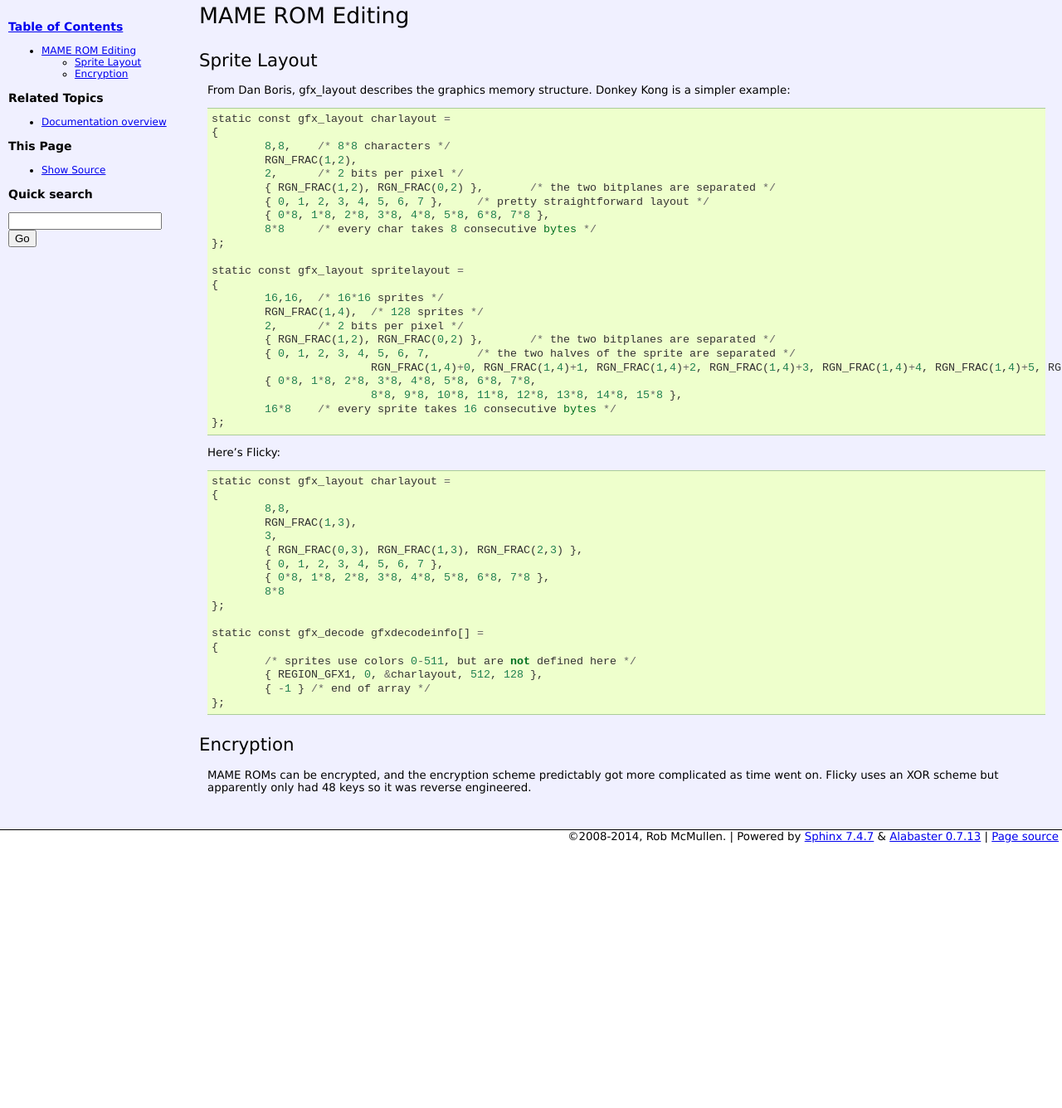
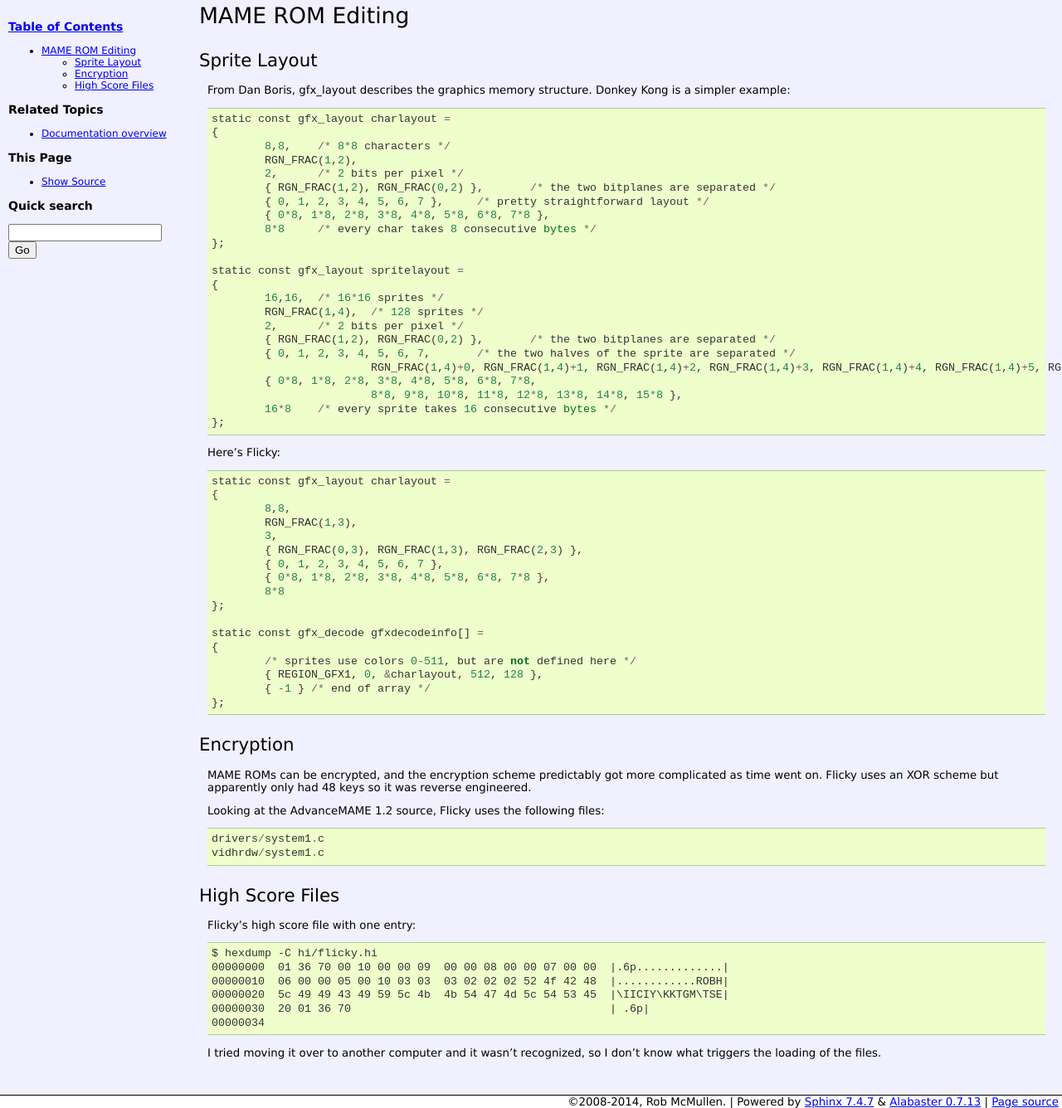
Before and after one commit to robmcmullen/omnivore, a Sphinx documentation site: the page built from docs/mame.rst, in a window 1280 px wide. Shown: the whole page at 83% size. Built offline with Sphinx 7.4.7, drawn with Linux system fonts in a browser that asks for light colours; the version number could not be read and is left out; before the commit the page ends 1016 px from its top, so only the background shows below that.

Commit message:
added more flicky docs

```diff
--- a/docs/mame.rst
+++ b/docs/mame.rst
@@ -60,3 +60,24 @@
 MAME ROMs can be encrypted, and the encryption scheme predictably got more
 complicated as time went on. Flicky uses an XOR scheme but apparently only had
 48 keys so it was reverse engineered.
+
+Looking at the AdvanceMAME 1.2 source, Flicky uses the following files::
+
+    drivers/system1.c
+    vidhrdw/system1.c
+
+
+High Score Files
+================
+
+Flicky's high score file with one entry::
+
+    $ hexdump -C hi/flicky.hi
+    00000000  01 36 70 00 10 00 00 09  00 00 08 00 00 07 00 00  |.6p.............|
+    00000010  06 00 00 05 00 10 03 03  03 02 02 02 52 4f 42 48  |............ROBH|
+    00000020  5c 49 49 43 49 59 5c 4b  4b 54 47 4d 5c 54 53 45  |\IICIY\KKTGM\TSE|
+    00000030  20 01 36 70                                       | .6p|
+    00000034
+
+I tried moving it over to another computer and it wasn't recognized, so I don't
+know what triggers the loading of the files.
```
